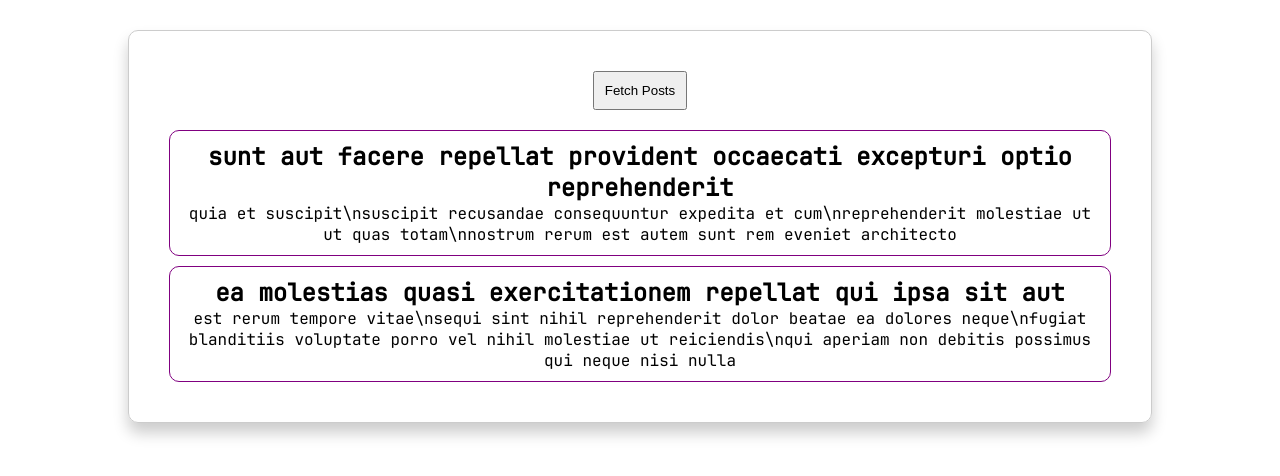
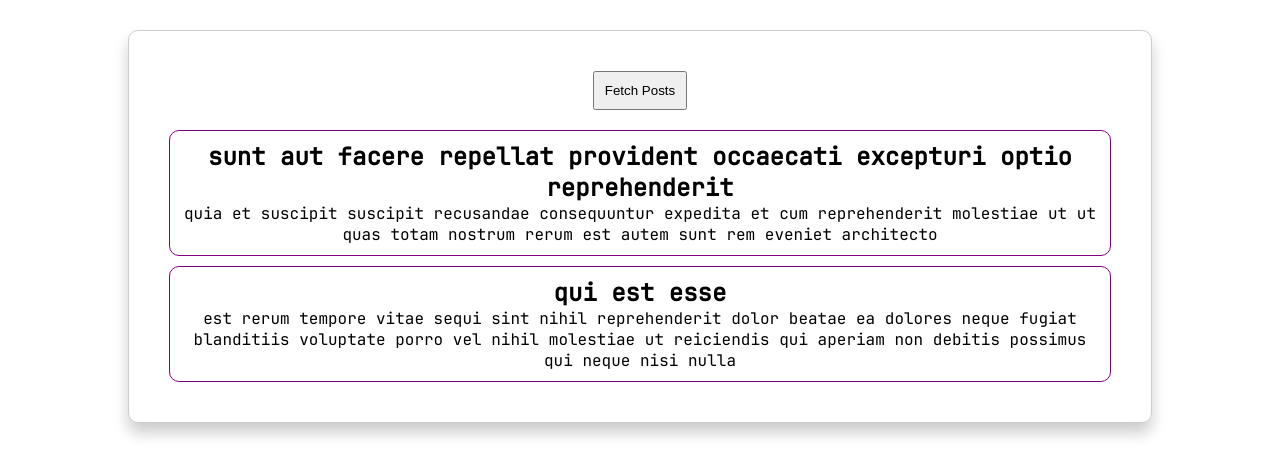
Before and after one commit to JasonWu73/es, a React (Vite) app in the folder vite-react/: page / in a window 1280 px wide. Shown: the top 476 px of the page. Built offline with nearby package versions, Linux system fonts and the light colour scheme.

Commit message:
Dummy posts data

```diff
--- a/vite-react/src/App.tsx
+++ b/vite-react/src/App.tsx
@@ -3,11 +3,26 @@ import './App.scss';
 import PostFetcher from './components/post-fetcher/PostFetcher';
 import PostList from './components/post/PostList';
 
+const DUMMY_POSTS = [
+  {
+    'userId': 1,
+    'id': 1,
+    'title': 'sunt aut facere repellat provident occaecati excepturi optio reprehenderit',
+    'body': 'quia et suscipit\nsuscipit recusandae consequuntur expedita et cum\nreprehenderit molestiae ut ut quas totam\nnostrum rerum est autem sunt rem eveniet architecto'
+  },
+  {
+    'userId': 1,
+    'id': 2,
+    'title': 'qui est esse',
+    'body': 'est rerum tempore vitae\nsequi sint nihil reprehenderit dolor beatae ea dolores neque\nfugiat blanditiis voluptate porro vel nihil molestiae ut reiciendis\nqui aperiam non debitis possimus qui neque nisi nulla'
+  }
+];
+
 export default function App() {
   return (
     <div className="app">
       <PostFetcher/>
-      <PostList/>
+      <PostList posts={DUMMY_POSTS}/>
     </div>
   );
 }
--- a/vite-react/src/components/post/PostList.tsx
+++ b/vite-react/src/components/post/PostList.tsx
@@ -1,18 +1,36 @@
 import classes from './PostList.module.scss';
 
-export default function PostList() {
+interface Post {
+  'userId': number,
+  'id': number,
+  'title': string,
+  'body': string
+}
+
+interface PostListProps {
+  posts: Post[];
+}
+
+export default function PostList({ posts }: PostListProps) {
+  const postItems = posts.map(post => <PostItem key={post.id} post={post}/>);
   return (
     <div className={classes.posts}>
       <ul>
-        <li>
-          <h2>sunt aut facere repellat provident occaecati excepturi optio reprehenderit</h2>
-          <p>quia et suscipit\nsuscipit recusandae consequuntur expedita et cum\nreprehenderit molestiae ut ut quas totam\nnostrum rerum est autem sunt rem eveniet architecto</p>
-        </li>
-        <li>
-          <h2>ea molestias quasi exercitationem repellat qui ipsa sit aut</h2>
-          <p>est rerum tempore vitae\nsequi sint nihil reprehenderit dolor beatae ea dolores neque\nfugiat blanditiis voluptate porro vel nihil molestiae ut reiciendis\nqui aperiam non debitis possimus qui neque nisi nulla</p>
-        </li>
+        {postItems}
       </ul>
     </div>
   );
 }
+
+interface PostItemProps {
+  post: Post;
+}
+
+function PostItem({ post }: PostItemProps) {
+  return (
+    <li>
+      <h2>{post.title}</h2>
+      <p>{post.body}</p>
+    </li>
+  );
+}
```
